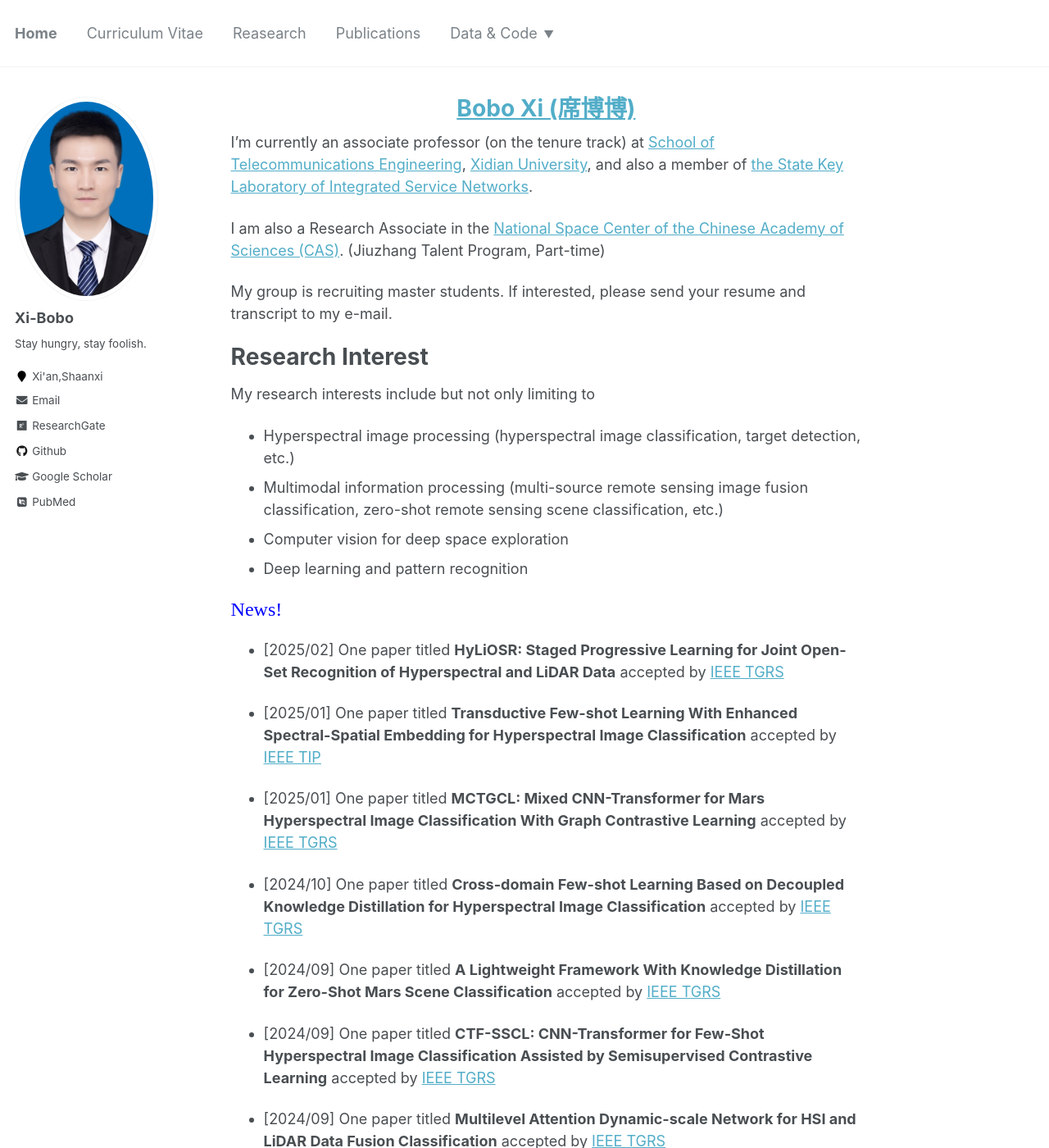
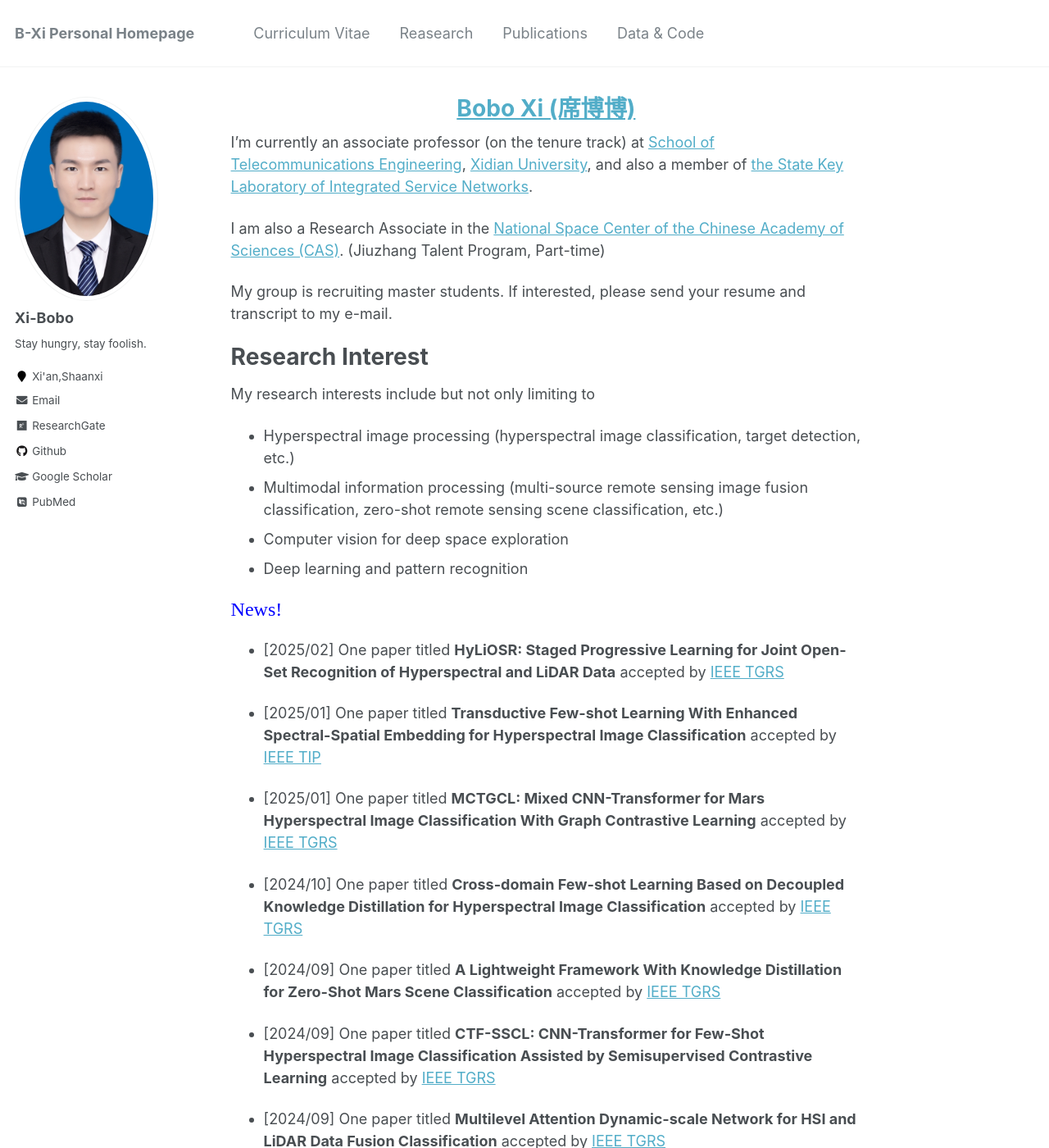
Before and after one commit to wxyflorence/wxyflorence.github.io, a Jekyll site: the page built from _pages/about.md, in a window 1280 px wide and 1400 px high. Shown: the whole window at 82% size. Built offline with Jekyll 4.4.1, drawn with Linux system fonts in a browser that asks for light colours; some web fonts are replaced; comment, search, counter and statistics services are not loaded.

Commit message:
修改了_includes/masthead.html和assets/main.scss

```diff
--- a/_includes/masthead.html
+++ b/_includes/masthead.html
@@ -34,33 +34,39 @@
     </div>
   </div>
 </div> -->
-<header class="masthead">
+
+{% include base_path %}
+
+<div class="masthead">
   <div class="masthead__inner-wrap">
     <div class="masthead__menu">
       <nav id="site-nav" class="greedy-nav">
+        <button><div class="navicon"></div></button>
         <ul class="visible-links">
-          <li class="masthead__menu-item">
-            <a href="{{ '/' | relative_url }}">Home</a>
-          </li>
+          <li class="masthead__menu-item masthead__menu-item--lg"><a href="{{ base_path }}/">{{ site.title }}</a></li>
+          {% for link in site.data.navigation.main %}
+            {% if link.url contains 'http' %}
+              {% assign domain = '' %}
+            {% else %}
+              {% assign domain = base_path %}
+            {% endif %}
 
-          {% for link in site.data.navigation.main %}
             {% if link.children %}
               <li class="masthead__menu-item dropdown">
-                <a href="{{ link.url | relative_url }}" class="dropdown-toggle">{{ link.title }}</a>
+                <a href="{{ domain }}{{ link.url }}" class="dropdown-toggle">{{ link.title }}</a>
                 <ul class="dropdown-menu">
                   {% for child in link.children %}
-                    <li><a href="{{ child.url | relative_url }}">{{ child.title }}</a></li>
+                    <li><a href="{{ domain }}{{ child.url }}">{{ child.title }}</a></li>
                   {% endfor %}
                 </ul>
               </li>
             {% else %}
-              <li class="masthead__menu-item">
-                <a href="{{ link.url | relative_url }}">{{ link.title }}</a>
-              </li>
+              <li class="masthead__menu-item"><a href="{{ domain }}{{ link.url }}">{{ link.title }}</a></li>
             {% endif %}
           {% endfor %}
         </ul>
+        <ul class="hidden-links hidden"></ul>
       </nav>
     </div>
   </div>
-</header>
+</div>
--- a/assets/css/main.scss
+++ b/assets/css/main.scss
@@ -40,81 +40,25 @@
 @import "vendor/magnific-popup/magnific-popup";
 @import "print";
 
-/* ==== Custom Dropdown Menu Style Start ==== */
 
+/* Dropdown Navigation Styles */
 .masthead__menu-item.dropdown {
   position: relative;
-}
-
-.masthead__menu-item .dropdown-toggle::after {
-  content: " ▼";
-  font-size: 0.7em;
-  padding-left: 4px;
 }
 
 .masthead__menu-item .dropdown-menu {
   display: none;
   position: absolute;
-  top: 100%;
-  left: 0;
   background-color: #fff;
-  min-width: 180px;
-  z-index: 999;
-  box-shadow: 0 4px 8px rgba(0, 0, 0, 0.15);
+  min-width: 160px;
+  box-shadow: 0 8px 16px rgba(0, 0, 0, 0.2);
+  z-index: 1;
   padding: 0;
   margin: 0;
   list-style: none;
-  border-radius: 0 0 6px 6px;
-  overflow: hidden;
 }
 
-/* Show dropdown on hover */
-.masthead__menu-item.dropdown:hover .dropdown-menu {
-  display: block;
-}
-
-/* Dropdown menu links */
-.dropdown-menu li a {
-  display: block;
-  padding: 10px 16px;
-  color: #333;
-  text-decoration: none;
-  white-space: nowrap;
-  background-color: white;
-}
-
-/* Hover effect */
-.dropdown-menu li a:hover {
-  background-color: #f7f7f7;
-}
-
-/* Optional: keep menu on top of other content */
-.greedy-nav {
-  position: relative;
-  z-index: 1000;
-}
-
-/* ==== Custom Dropdown Menu Style End ==== */
-/* === Custom Dropdown CSS === */
-.masthead__menu-item.dropdown {
-  position: relative;
-}
-
-.masthead__menu-item.dropdown .dropdown-menu {
-  display: none;
-  position: absolute;
-  top: 100%;
-  left: 0;
-  background: white;
-  box-shadow: 0 4px 12px rgba(0, 0, 0, 0.15);
-  z-index: 1000;
-  min-width: 180px;
-  padding: 0;
-  margin: 0;
-  border-radius: 0 0 6px 6px;
-}
-
-.masthead__menu-item.dropdown:hover .dropdown-menu {
+.masthead__menu-item:hover .dropdown-menu {
   display: block;
 }
 
@@ -123,7 +67,6 @@
   padding: 10px 16px;
   color: #333;
   text-decoration: none;
-  white-space: nowrap;
 }
 
 .dropdown-menu li a:hover {
```
